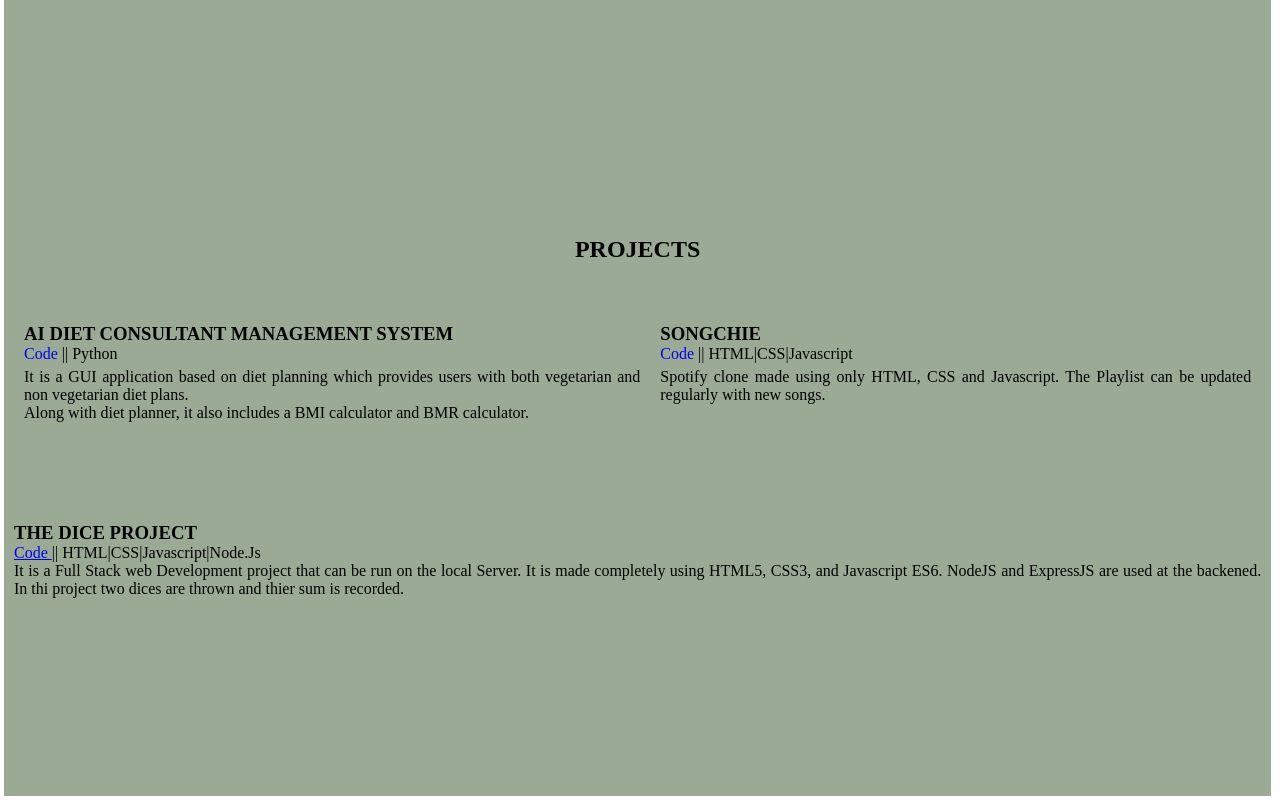
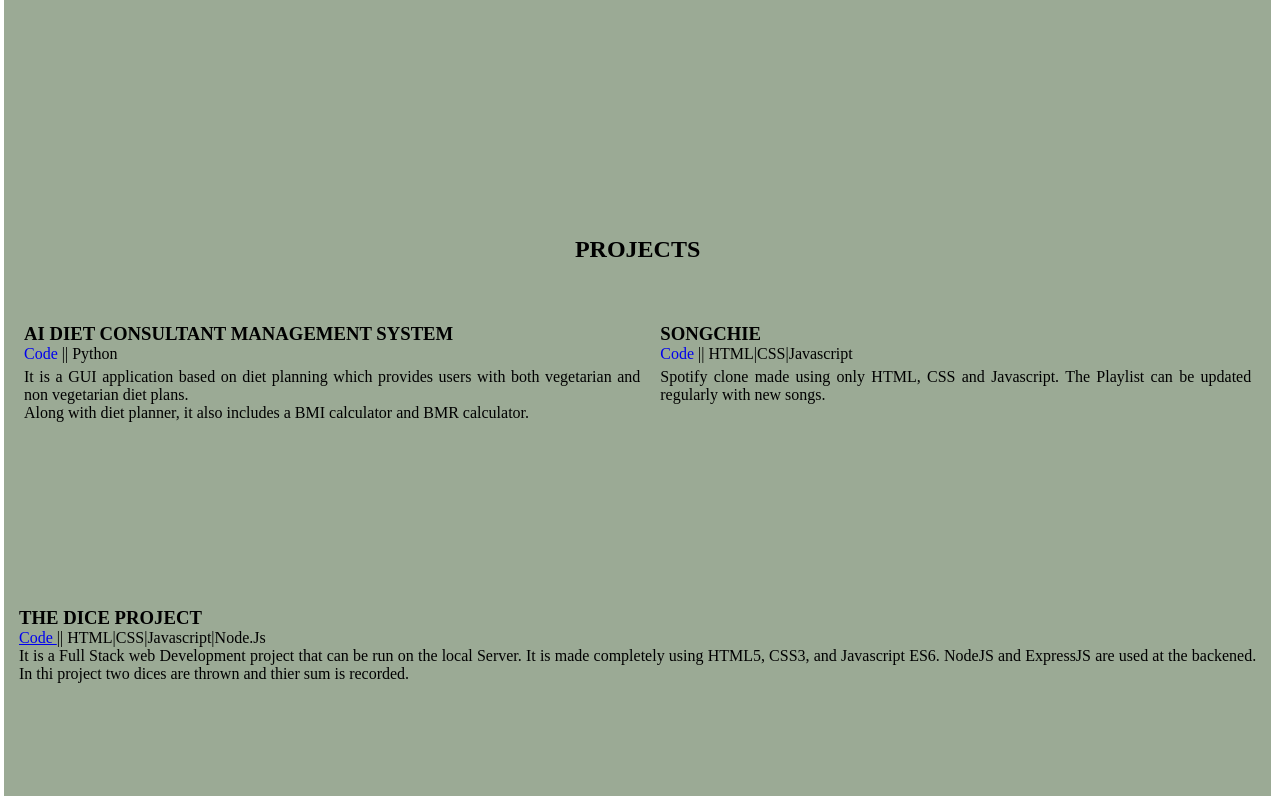
Before and after one commit to AnkitMehra2/Resume, a plain HTML site: page index.html in a window 1280 px wide. Shown: the part 2408-3208 px from the top of the page. Drawn offline with nearby package versions, Linux system fonts and the light colour scheme.

Commit message:
Update index.css

```diff
--- a/index.css
+++ b/index.css
@@ -273,11 +273,11 @@ body{
   justify-content: center;
 }
 .prothree{
-  margin: 5px;
+  margin: 10px;
   padding: 5px;
   justify-content: center;
   align-items:center;
   position: relative;
-  top: 45%;
+  top: 55%;
 
 }
```
